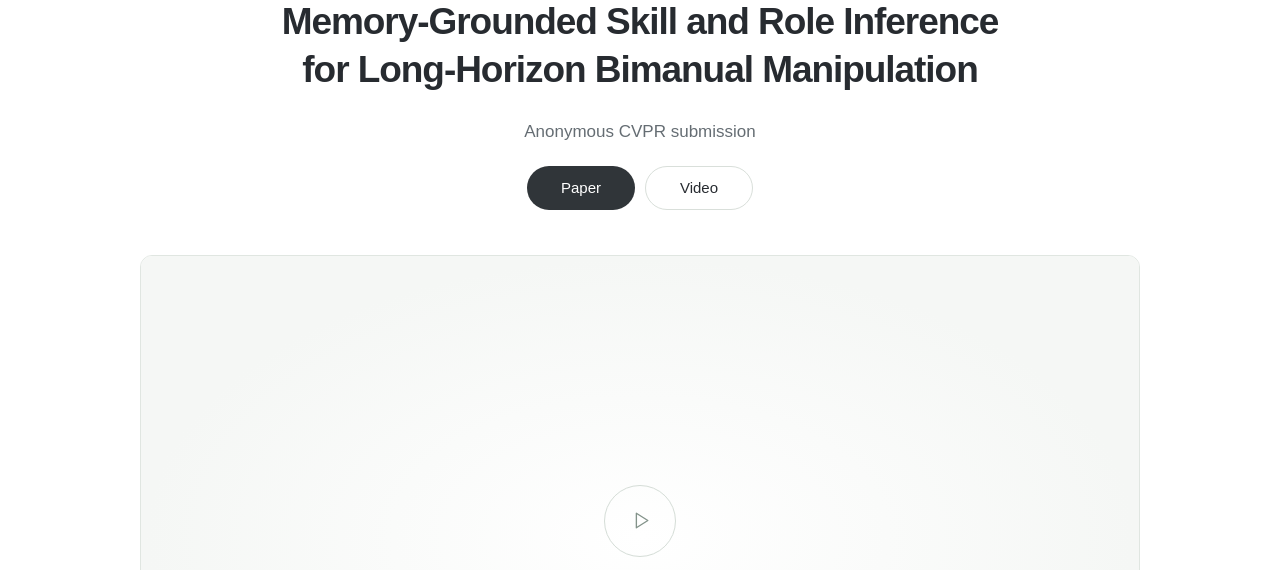
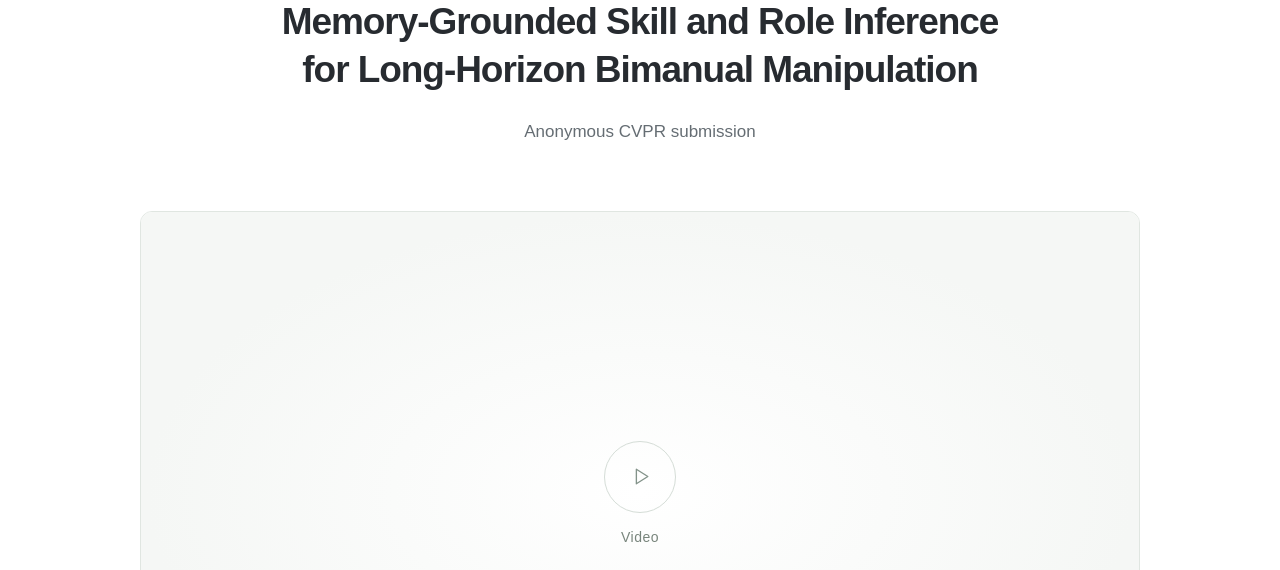
Before and after one commit to lu-ran-qi-ran/MemRoleVLA, a plain HTML site: page index.html in a window 1280 px wide. Shown: the part 228-798 px from the top of the page. Drawn offline with Linux system fonts and the light colour scheme.

Commit message:
Update index.html

```diff
--- a/index.html
+++ b/index.html
@@ -31,14 +31,6 @@
         <span class="paper-title">Memory-Grounded Skill and Role Inference<br class="desktop-break"> for Long-Horizon Bimanual Manipulation</span>
       </h1>
       <p class="authors">Anonymous CVPR submission</p>
-      <div class="hero-links">
-        <a class="pill pill-dark" href="assets/MemRoleVLA.pdf" target="_blank" rel="noopener">
-          Paper
-        </a>
-        <a class="pill pill-light" href="#video">
-          Video
-        </a>
-      </div>
     </section>
 
     <section class="video-section container" id="video" aria-label="Video">
```
